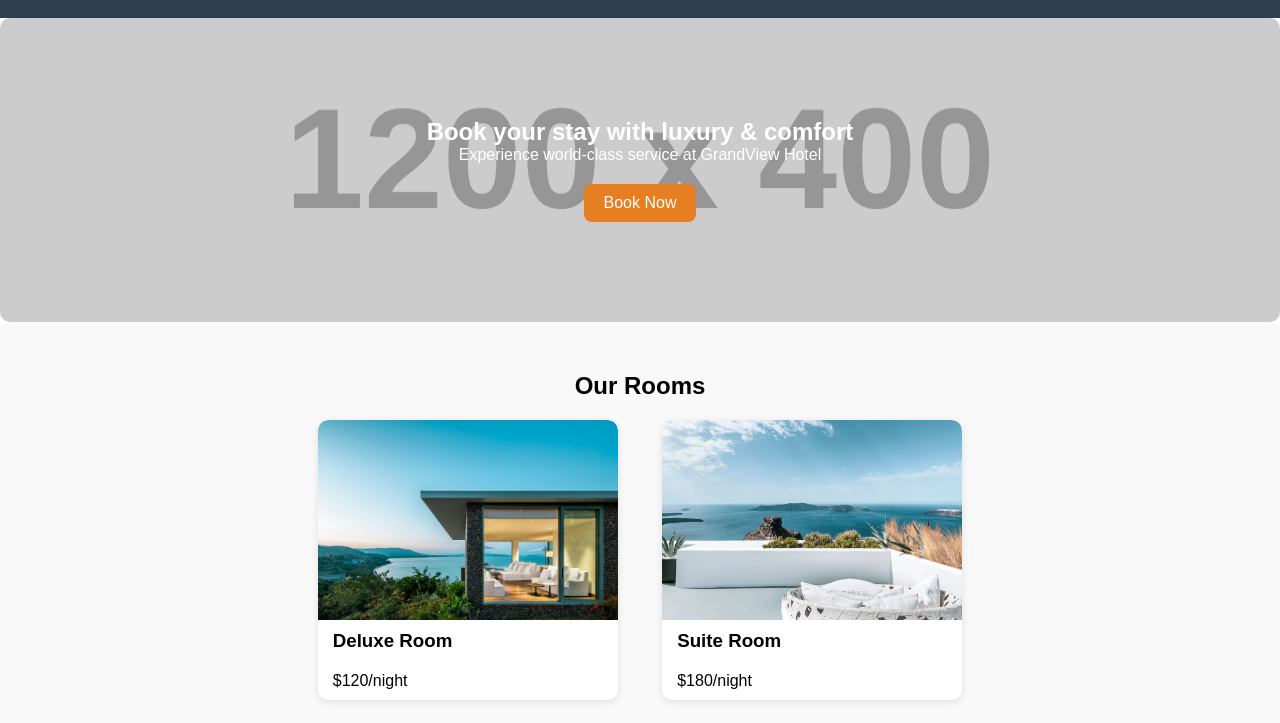
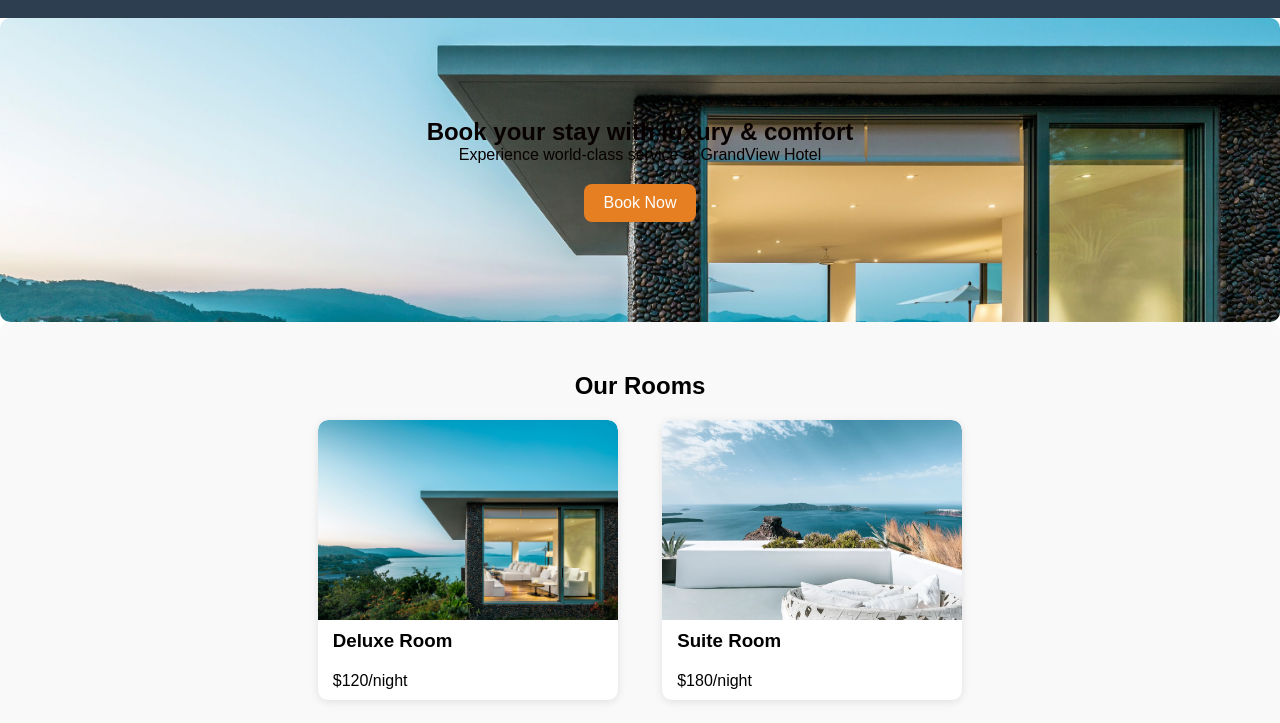
Before and after one commit to mainawnwe/Hotel-Booking, a plain HTML site: page index.html in a window 1280 px wide. Shown: the part 77-800 px from the top of the page. Drawn offline with Linux system fonts and the light colour scheme; placeholder pictures from the web are drawn by us.

Commit message:
add image badckground

```diff
--- a/style.css
+++ b/style.css
@@ -20,8 +20,8 @@ nav a {
 }
 
 .hero {
-  background: url('https://via.placeholder.com/1200x400') no-repeat center center/cover;
-  color: white;
+  background: url('images/como-point.jpg') no-repeat center center/cover;
+  color: #080101;
   padding: 100px 20px;
   text-align: center;
   border-radius: 10px;
```
